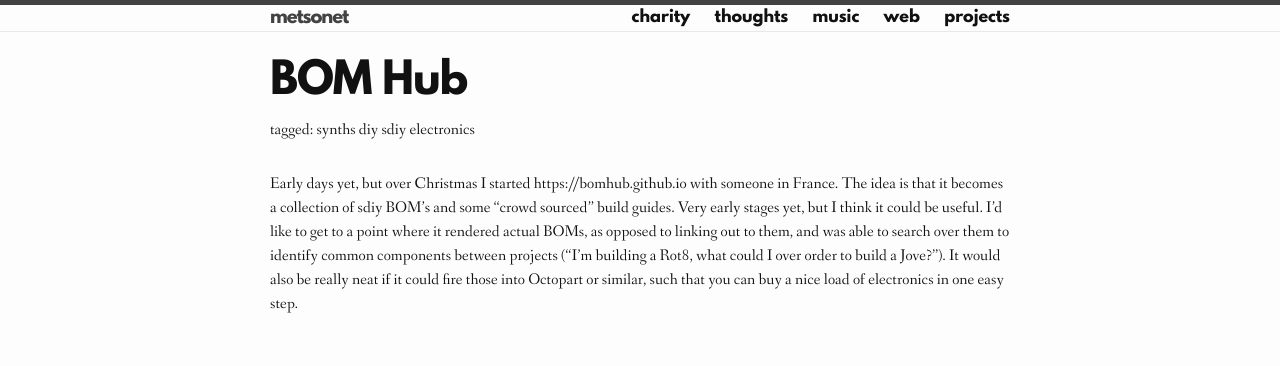
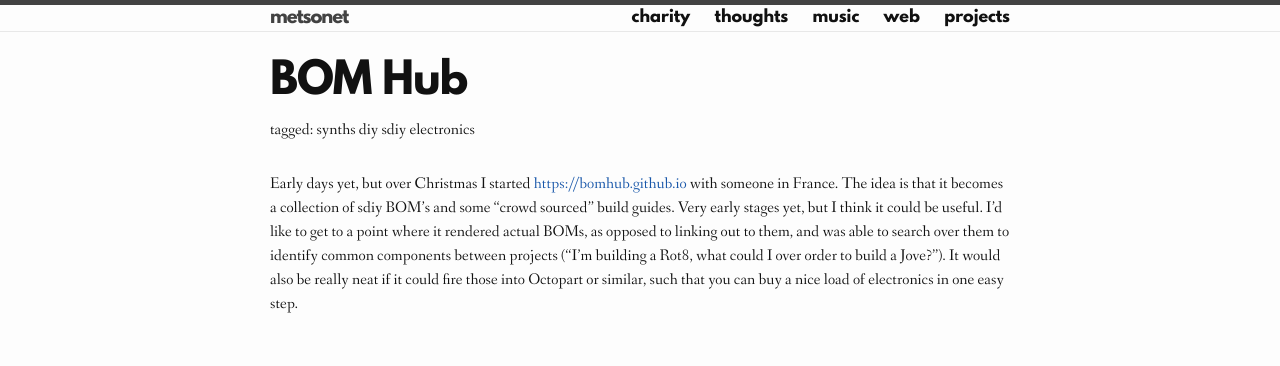
Before and after one commit to drsm79/drsm79.github.com, a Jekyll site: the page built from _posts/2018-01-22-bomhub.md, in a window 1280 px wide. Shown: the top 366 px of the page. Built offline with Jekyll 4.4.1, drawn with Linux system fonts in a browser that asks for light colours.

```diff
--- a/_posts/2018-01-22-bomhub.md
+++ b/_posts/2018-01-22-bomhub.md
@@ -5,4 +5,4 @@ date:   2018-01-22
 categories: projects
 tags: synths diy sdiy electronics
 ---
-Early days yet, but over Christmas I started https://bomhub.github.io with someone in France. The idea is that it becomes a collection of sdiy BOM's and some "crowd sourced" build guides. Very early stages yet, but I think it could be useful. I'd like to get to a  point where it rendered actual BOMs, as opposed to linking out to them, and was able to search over them to  identify common components between projects ("I'm building a Rot8, what could I over order to build a Jove?"). It would also be really neat if it could fire those into Octopart or similar, such that you can buy a nice load of electronics in one easy step.
+Early days yet, but over Christmas I started [https://bomhub.github.io]() with someone in France. The idea is that it becomes a collection of sdiy BOM's and some "crowd sourced" build guides. Very early stages yet, but I think it could be useful. I'd like to get to a  point where it rendered actual BOMs, as opposed to linking out to them, and was able to search over them to  identify common components between projects ("I'm building a Rot8, what could I over order to build a Jove?"). It would also be really neat if it could fire those into Octopart or similar, such that you can buy a nice load of electronics in one easy step.
```
